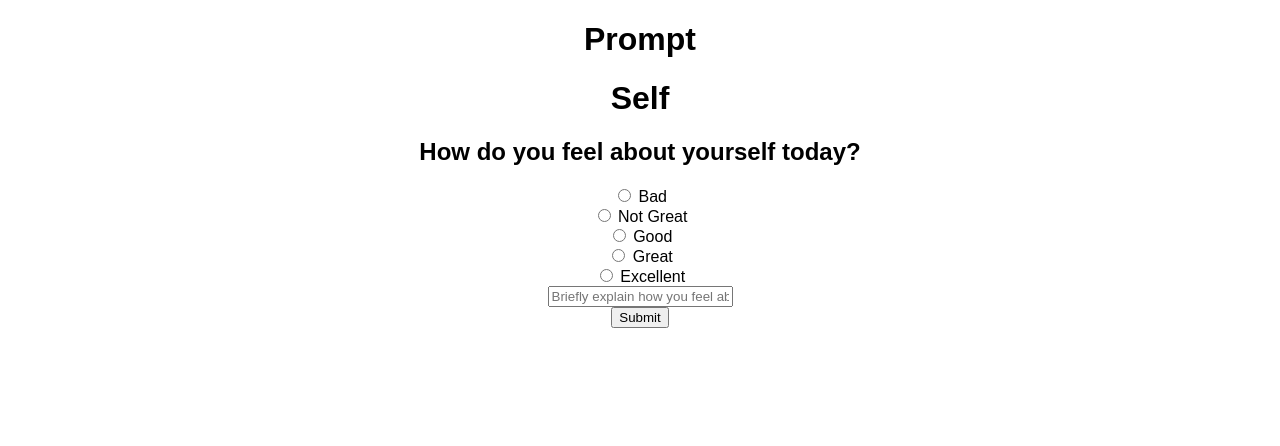
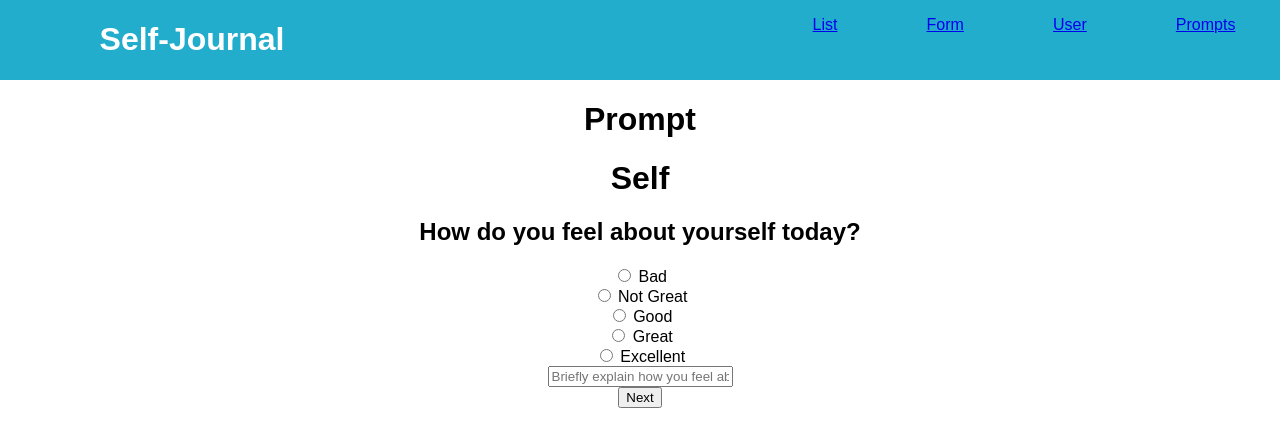
Before and after one commit to nathancleon/self-journal, a React app: page /prompts in a window 1280 px wide. Built offline with nearby package versions, Linux system fonts and the light colour scheme.

Commit message:
added more components

```diff
--- a/src/components/App/App.js
+++ b/src/components/App/App.js
@@ -7,9 +7,14 @@ import Landing from '../Landing/Landing';
 
 class App extends Component {
   render() {
+    const ifLanding = window.location.pathname === "/";
     return (
       <div className="App">
-        <Main />
+      {
+        ifLanding ? <h1>LandingHeader</h1>:
+        <Header />
+      }
+      <Main />
 
       </div>
     );
--- a/src/components/Landing/Landing.css
+++ b/src/components/Landing/Landing.css
@@ -1,4 +1,4 @@
-.landing {
+.Landing {
   height: 100%;
 }
 
--- a/src/components/Landing/Landing.js
+++ b/src/components/Landing/Landing.js
@@ -1,12 +1,11 @@
 import React, { Component } from 'react';
 import Header from '../Header/Header';
-// import './Landing.css';
+import './Landing.css';
 
 export default class Landing extends Component {
   render() {
     return(
-      <div className="landing">
-        <Header />
+      <div className="Landing">
         <section className="banner"></section>
       </div>
     );
--- a/src/components/PromptContainer/PromptContainer.js
+++ b/src/components/PromptContainer/PromptContainer.js
@@ -6,6 +6,15 @@ export default class PromptContainer extends Component {
     super(props);
 
     this.state = {
+      keys: [
+        'self',
+        'family',
+        'secondSelf'
+      ],
+      dataObject: {
+
+      },
+      steps: 0,
       self: {
         title: 'Self',
         question: 'How do you feel about yourself today?',
@@ -13,16 +22,40 @@ export default class PromptContainer extends Component {
         placeholder: 'Briefly explain how you feel about yourself today'
       },
       family: {
-
+        title: 'Family',
+        question: 'How do you feel about your family today?',
+        answers: ['Bad', 'Not Great', 'Good', 'Great', 'Excellent'],
+        placeholder: 'Briefly explain how you feel about yourself today'
       }
     }
+  }
+
+  goToNextPrompt(data) {
+    let newData = {
+      ['answer-' + this.state.keys[this.state.steps]]: data.answer,
+      ['answerText-' + this.state.keys[this.state.steps]]: data.answerText
+    }
+    let newDataObject = Object.assign(this.state.dataObject, newData);
+    let newStep = this.state.steps + 1;
+    this.setState({
+      dataObject: newDataObject,
+      steps: newStep
+    });
+
+  }
+
+  submitAllData() {
+    console.log(this.state);
   }
 
   render() {
     return (
       <div>
         <h1>Prompt</h1>
-        <Prompt data={this.state.self} />
+        {this.state.steps === 0 && <Prompt goNext={this.goToNextPrompt.bind(this)} data={this.state.self} />}
+        {this.state.steps === 1 && <Prompt goNext={this.goToNextPrompt.bind(this)} data={this.state.family} />}
+        {this.state.steps === 2 && <Prompt goNext={this.goToNextPrompt.bind(this)} data={this.state.self} />}
+        {this.state.steps === 3 && <button onClick={this.submitAllData.bind(this)}>Submit</button>}
       </div>
     )
   }
--- a/src/components/Prompts/Prompt.js
+++ b/src/components/Prompts/Prompt.js
@@ -19,7 +19,10 @@ export default class Prompt extends Component {
   }
 
   handleSubmitEvent() {
-    console.log(this.state);
+    this.props.goNext({
+      answer: this.state.answer,
+      answerText: this.state.answerText
+    });
   }
 
   render() {
@@ -42,7 +45,7 @@ export default class Prompt extends Component {
           <div>
           <input onChange={this.handleChange.bind(this)} type="text" name="answerText" placeholder={placeholder} />
           </div>
-          <button onClick={this.handleSubmitEvent.bind(this)} type="submit">Submit</button>
+          <button onClick={this.handleSubmitEvent.bind(this)} type="button">Next</button>
         </div>
       </div>
     );
```
